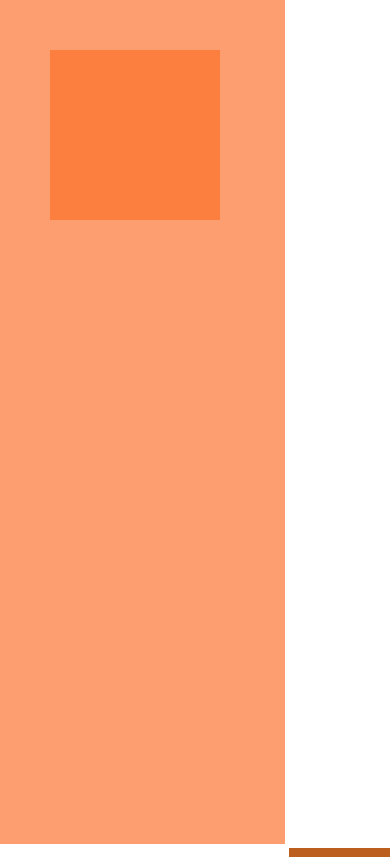
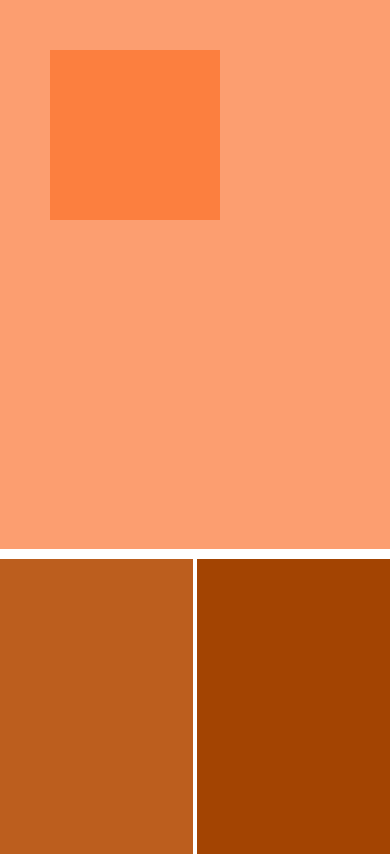
Before and after one commit to YanaAG/Lab1_web, a plain HTML site: page index.html in a window 390 px wide. Shown: the top 857 px of the page. Drawn offline with Linux system fonts and the light colour scheme.

Commit message:
version for screen with max-width 1100px

```diff
--- a/index.html
+++ b/index.html
@@ -42,6 +42,31 @@
             margin-top: 50px;
             margin-left: 50px;
         }
+        @media screen and (max-width: 1100px){
+            #left{
+                width: 100%;
+                height: 65%;
+                display: block;
+            }
+            #right{
+                width: 100%;
+                height: 35%;
+                border-left: unset;
+                border-top: 10px solid #ffffff;
+            }
+            #right_up{
+                width: 49.5%;
+                height: 100%;
+                border-bottom: unset;
+                /*border-right: 4px solid #ffffff;*/
+                display: inline-block;
+            }
+            #right_down{
+                width: 49.5%;
+                height: 100%;
+                float: right;
+            }
+        }
     </style>
 </head>
 <body>
```
